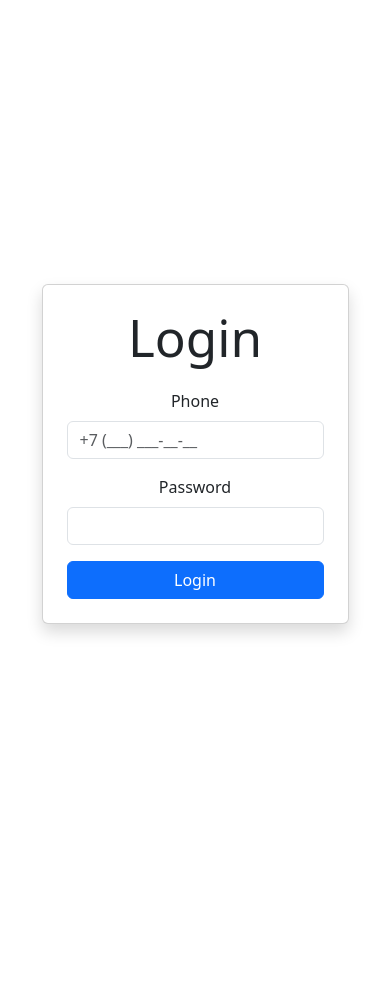
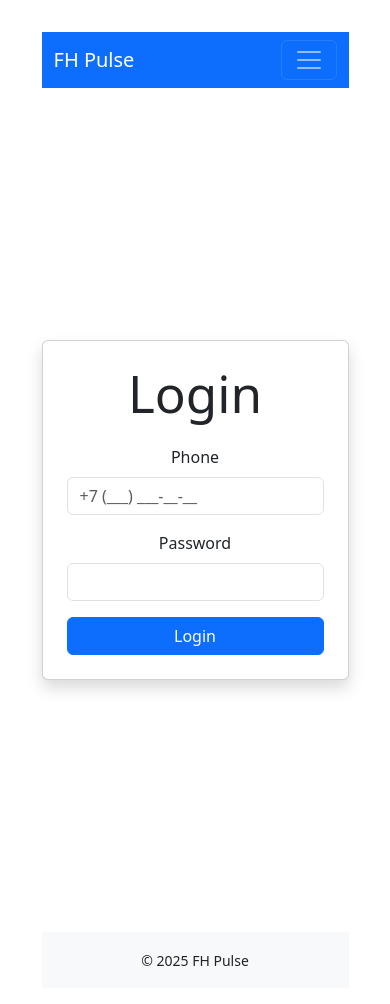
Before and after one commit to r0kko/fhmoscow-pulse, a Vue app in the folder client/: page /login in a window 390 px wide. Shown: the top 1004 px of the page. Before the commit the page ends 908 px from the top, so only its background shows below. Built offline with nearby package versions, Linux system fonts and the light colour scheme; no server answers; the HTML template or start-up script is replaced by a standard one.

Commit message:
feat(ui): add responsive navbar and footer

```diff
--- a/client/src/App.vue
+++ b/client/src/App.vue
@@ -1,3 +1,12 @@
+<script setup>
+import NavBar from './components/NavBar.vue'
+import AppFooter from './components/AppFooter.vue'
+</script>
+
 <template>
-  <router-view />
+  <div class="d-flex flex-column min-vh-100">
+    <NavBar />
+    <router-view class="flex-grow-1" />
+    <AppFooter />
+  </div>
 </template>
--- /dev/null
+++ b/client/src/components/AppFooter.vue
@@ -0,0 +1,11 @@
+<script setup>
+const year = new Date().getFullYear()
+</script>
+
+<template>
+  <footer class="bg-light text-center py-3 mt-auto">
+    <div class="container">
+      <small>&copy; {{ year }} FH Pulse</small>
+    </div>
+  </footer>
+</template>
--- /dev/null
+++ b/client/src/components/NavBar.vue
@@ -0,0 +1,57 @@
+<script setup>
+import { useRouter } from 'vue-router'
+import { apiFetch } from '../api.js'
+import { computed } from 'vue'
+
+const router = useRouter()
+const isAuthenticated = computed(() => !!localStorage.getItem('access_token'))
+
+function logout() {
+  apiFetch('/auth/logout', { method: 'POST' }).finally(() => {
+    localStorage.removeItem('access_token')
+    router.push('/login')
+  })
+}
+</script>
+
+<template>
+  <nav class="navbar navbar-expand-lg navbar-dark bg-primary">
+    <div class="container-fluid">
+      <RouterLink class="navbar-brand" to="/">FH Pulse</RouterLink>
+      <button
+        class="navbar-toggler"
+        type="button"
+        data-bs-toggle="collapse"
+        data-bs-target="#navbarNav"
+        aria-controls="navbarNav"
+        aria-expanded="false"
+        aria-label="Toggle navigation"
+      >
+        <span class="navbar-toggler-icon"></span>
+      </button>
+      <div class="collapse navbar-collapse" id="navbarNav">
+        <ul class="navbar-nav me-auto mb-2 mb-lg-0">
+          <li class="nav-item">
+            <a class="nav-link" href="#">My appointments</a>
+          </li>
+          <li class="nav-item">
+            <a class="nav-link" href="#">Reports</a>
+          </li>
+          <li class="nav-item">
+            <a class="nav-link" href="#">Fees</a>
+          </li>
+          <li class="nav-item">
+            <a class="nav-link" href="#">Personal information</a>
+          </li>
+        </ul>
+        <button
+          v-if="isAuthenticated"
+          class="btn btn-outline-light ms-lg-3"
+          @click="logout"
+        >
+          Logout
+        </button>
+      </div>
+    </div>
+  </nav>
+</template>
--- a/client/src/views/Home.vue
+++ b/client/src/views/Home.vue
@@ -15,35 +15,11 @@ async function fetchUser() {
   }
 }
 
-function logout() {
-  apiFetch('/auth/logout', { method: 'POST' }).finally(() => {
-    localStorage.removeItem('access_token')
-    router.push('/login')
-  })
-}
-
 onMounted(fetchUser)
 </script>
 
 <template>
   <div class="container mt-5" v-if="user">
-    <nav class="mb-3">
-      <ul class="nav nav-pills gap-2 flex-wrap">
-        <li class="nav-item">
-          <a class="nav-link" href="#">My appointments</a>
-        </li>
-        <li class="nav-item">
-          <a class="nav-link" href="#">Reports</a>
-        </li>
-        <li class="nav-item">
-          <a class="nav-link" href="#">Fees</a>
-        </li>
-        <li class="nav-item">
-          <a class="nav-link" href="#">Personal information</a>
-        </li>
-      </ul>
-    </nav>
     <h1 class="mb-4">Welcome {{ user.phone }}</h1>
-    <button class="btn btn-secondary" @click="logout">Logout</button>
   </div>
 </template>
```
